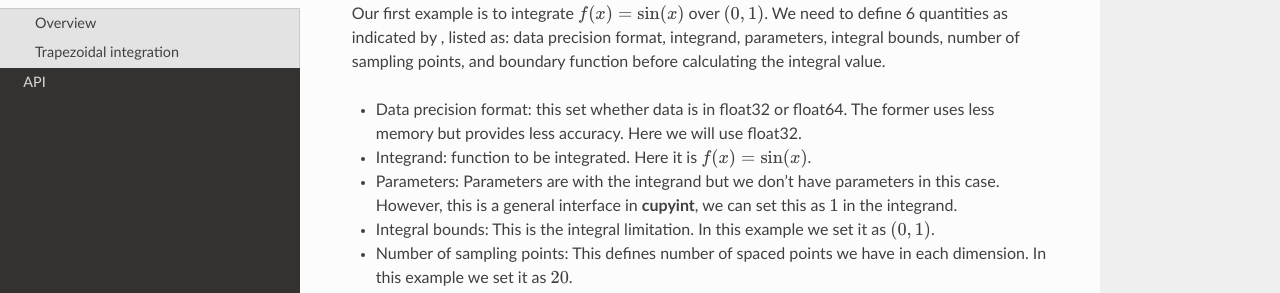
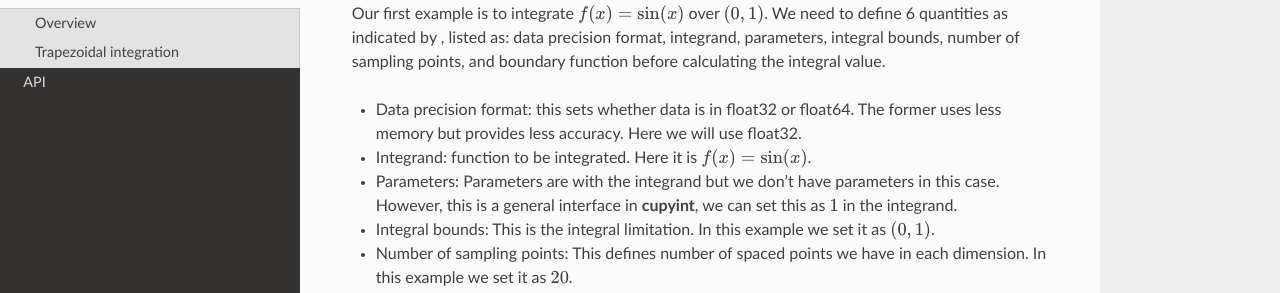
Before and after one commit to ze-ouyang/cupyint_doc, a Sphinx documentation site: the page built from docs/source/tutorial.rst, in a window 1280 px wide and 900 px high, scrolled down 1027 px. Shown: the part 158-451 px from the top of the window. Built offline with Sphinx 7.4.7 and the Read the Docs theme 3.1.0, drawn with Linux system fonts in a browser that asks for light colours.

Commit message:
Update tutorial.rst

```diff
--- a/docs/source/tutorial.rst
+++ b/docs/source/tutorial.rst
@@ -40,7 +40,7 @@ In this section, we provide 2 examples on utilizing trapezoidal integration meth
 
 Our first example is to integrate :math:`f(x)=\mathrm{sin}(x)` over :math:`(0,1)`. We need to define 6 quantities as indicated by , listed as: data precision format, integrand, parameters, integral bounds, number of sampling points, and boundary function before calculating the integral value.
 
-* Data precision format: this set whether data is in float32 or float64. The former uses less memory but provides less accuracy. Here we will use float32.
+* Data precision format: this sets whether data is in float32 or float64. The former uses less memory but provides less accuracy. Here we will use float32.
 * Integrand: function to be integrated. Here it is :math:`f(x)=\mathrm{sin}(x)`.
 * Parameters: Parameters are with the integrand but we don't have parameters in this case. However, this is a general interface in **cupyint**, we can set this as :math:`1` in the integrand.
 * Integral bounds: This is the integral limitation. In this example we set it as :math:`(0,1)`.
```
